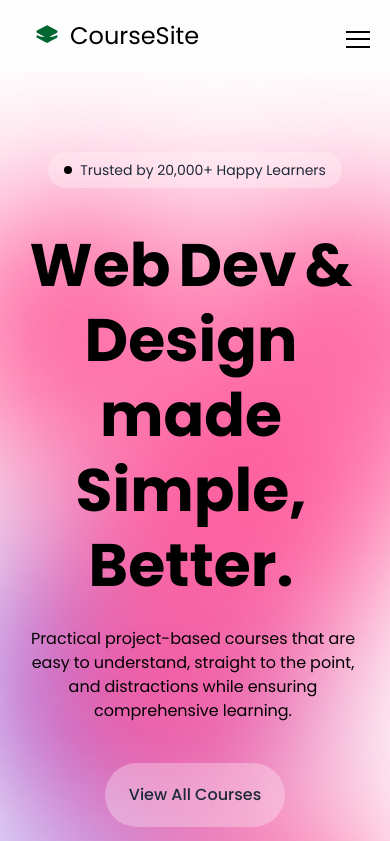
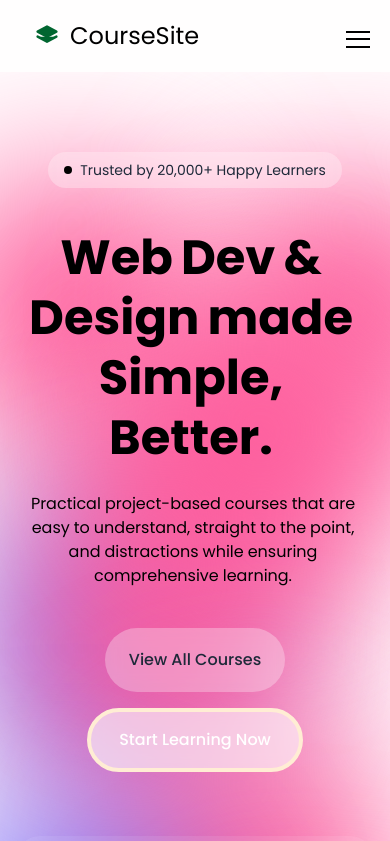
Before and after one commit to Ajnastk/SDEC-Courses, a Next.js app: page / in a window 390 px wide. Shown: the top 841 px of the page. Built offline with nearby package versions, Linux system fonts and the light colour scheme.

Commit message:
hero section text

```diff
--- a/components/Hero.js
+++ b/components/Hero.js
@@ -51,7 +51,7 @@ export const Hero = () => {
         </div>
 
         {/* Animated headline */}
-        <h1 className="md:text-7xl text-6xl font-bold mb-6 leading-tight">
+        <h1 className="md:text-7xl text-5xl font-bold mb-6 leading-tight">
           {headlineWords.map((word, index) => (
             <motion.span
               key={index}
```
